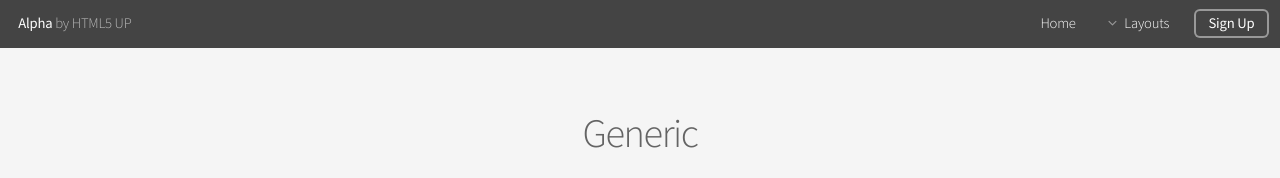
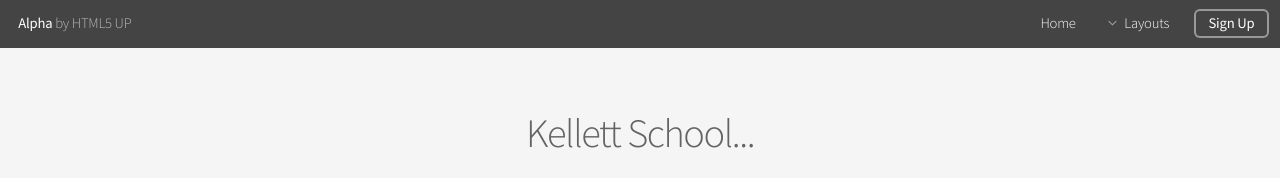
Before and after one commit to SpongyTommy/SpongyTommy.github.io, a plain HTML site: page generic.html in a window 1280 px wide. Shown: the top 178 px of the page. Drawn offline with Linux system fonts and the light colour scheme.

Commit message:
starter
hghghghg

```diff
--- a/generic.html
+++ b/generic.html
@@ -57,7 +57,7 @@
 		<!-- Main -->
 			<section id="main" class="container">
 				<header>
-					<h2>Generic</h2>
+					<h2>Kellett School...</h2>
 					<p>A generic page for every non-generic situation.</p>
 				</header>
 				<div class="box">
```
